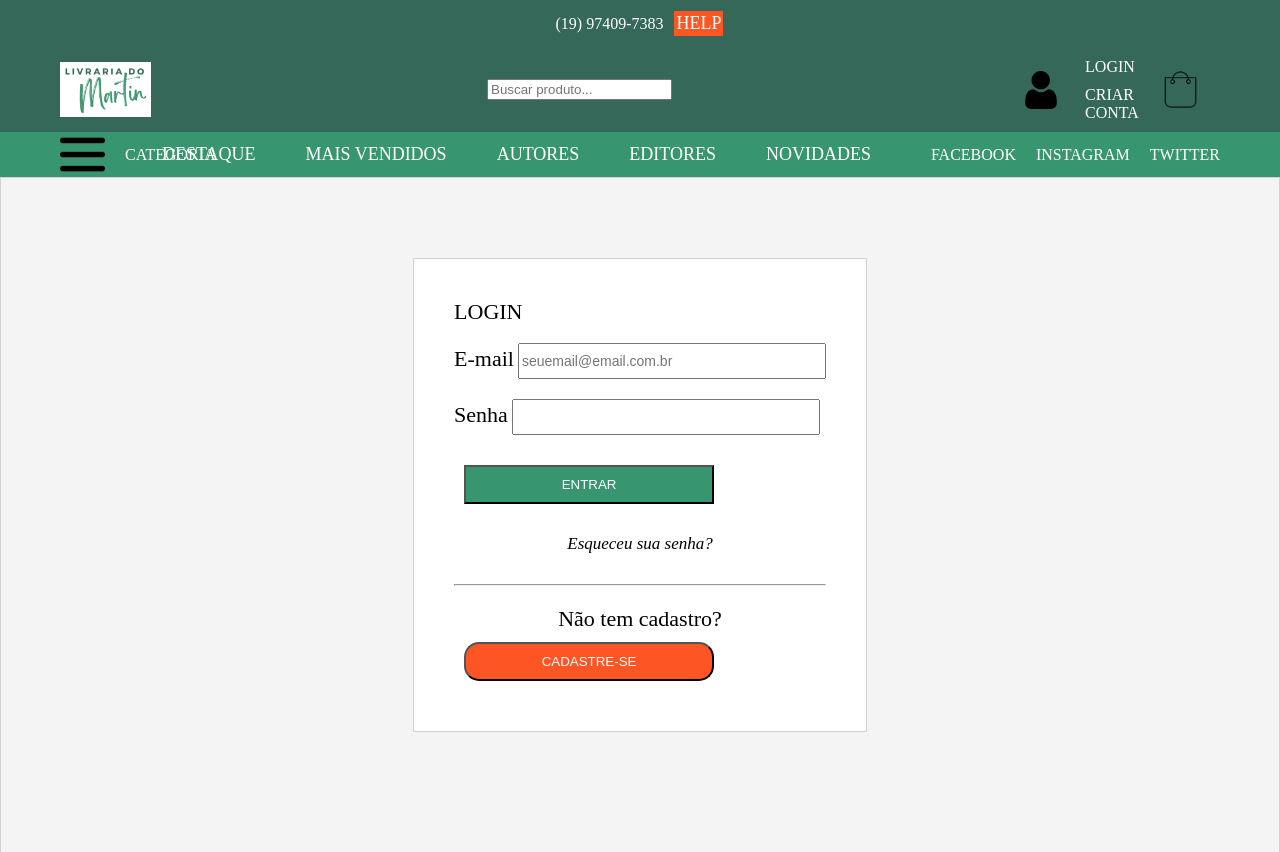
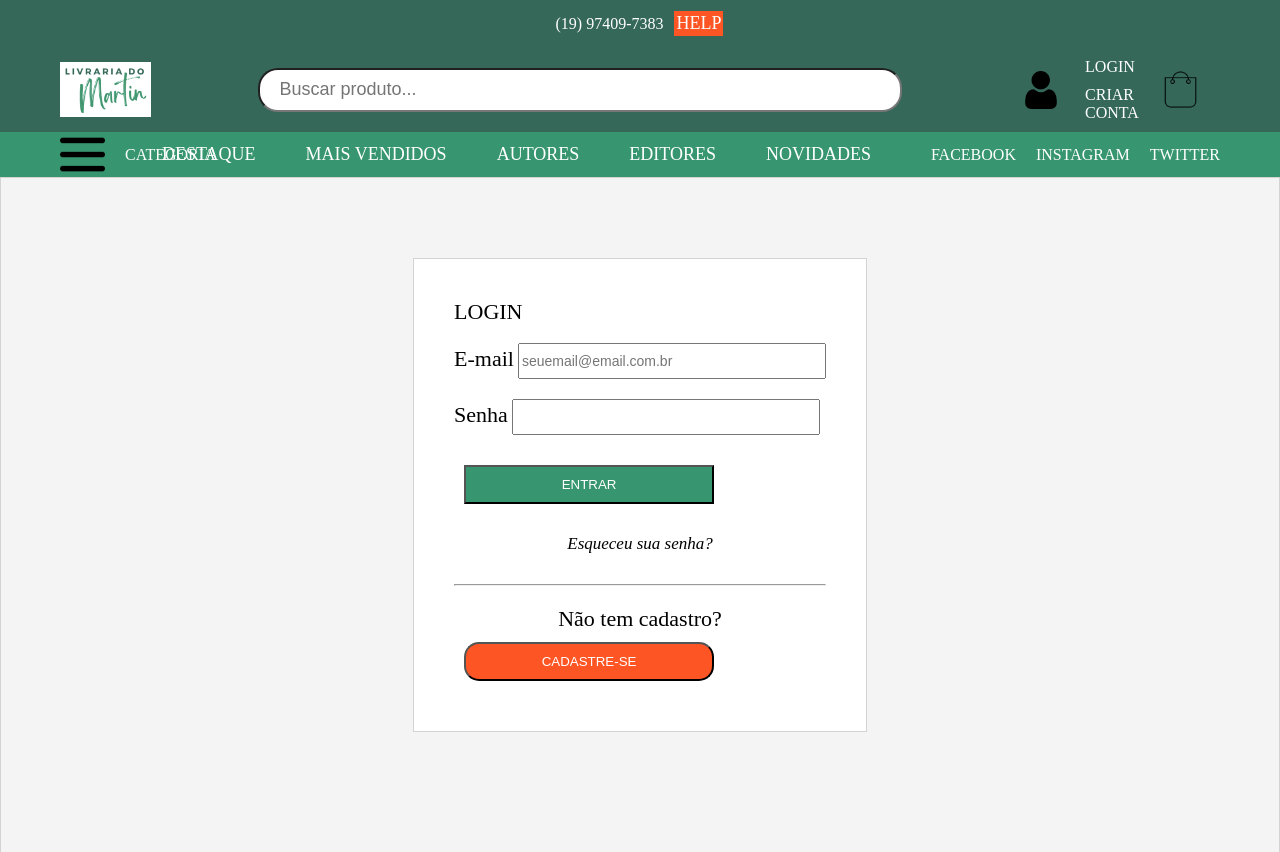
Before and after one commit to Allan-Bezerra/Grupo-05-PI-FullStack-2022, a plain HTML site: page projetoIntegrador/login.html in a window 1280 px wide. Shown: the top 852 px of the page. Drawn offline with Linux system fonts and the light colour scheme.

Commit message:
atualizacao btn-search nas páginas

```diff
--- a/projetoIntegrador/login.html
+++ b/projetoIntegrador/login.html
@@ -46,7 +46,7 @@
                 </div>
                 <!-- BTN BUSCA-->
                 <div id="search">
-                    <input type="text" id="search-header" name="search" placeholder="Buscar produto..." />
+                    <input type="text" id="search-header" name="search" class="btn-busca" placeholder="Buscar produto..." />
                 </div>
                 <!-- LOGIN-->
                 <div id="login">
```
Also changed, not shown: projetoIntegrador/maisvendidos.html (+1 -1 lines), projetoIntegrador/newsletter.html (+1 -1 lines), projetoIntegrador/novidades.html (+1 -1 lines), projetoIntegrador/produto.html (+1 -1 lines).
